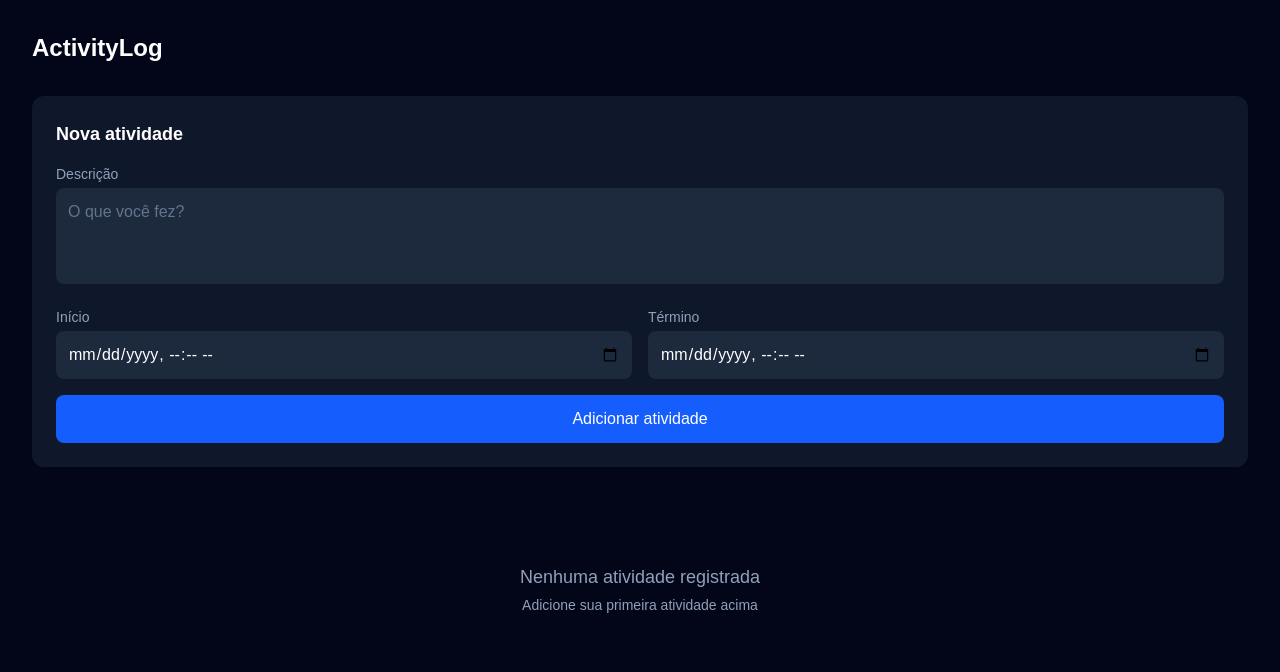
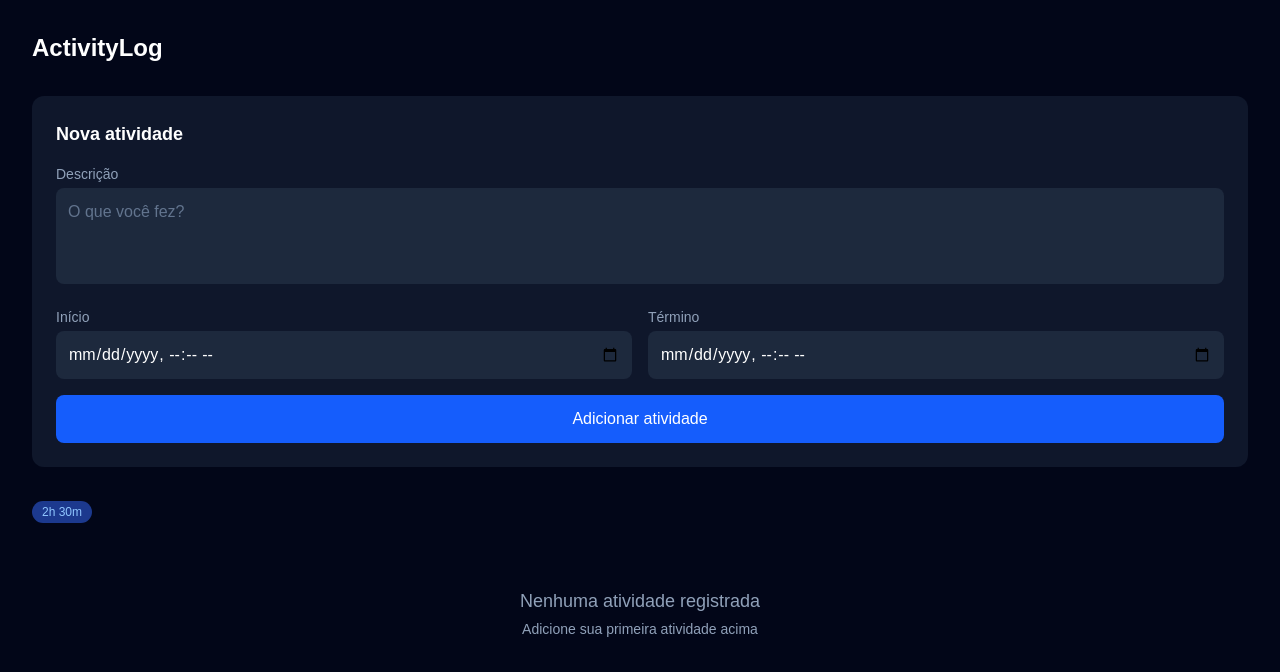
Before and after one commit to sdrashen/activity-log2, a Next.js app: page / in a window 1280 px wide. Shown: the top 672 px of the page. Built offline with nearby package versions, Linux system fonts and the light colour scheme.

Commit message:
feat: add DurationBadge component

```diff
--- a/app/page.tsx
+++ b/app/page.tsx
@@ -1,10 +1,12 @@
 import EmptyState from "@/components/EmptyState";
 import ActiviyForm from "@/components/ActivityForm";
+import DurationBadge from "@/components/DurationBadge";
 export default function Home() {
   return (
     <main className="min-h-screen bg-slate-950 text-white p-8">
       <h1 className="text-2xl font-bold mb-8">ActivityLog</h1>
       <ActiviyForm />
+      <DurationBadge duration="2h 30m" />
       <EmptyState />
     </main>
   );
--- /dev/null
+++ b/components/DurationBadge.tsx
@@ -0,0 +1,11 @@
+type DurationBadgeProps = {
+  duration: string;
+};
+
+export default function DurationBadge({ duration }: DurationBadgeProps) {
+  return (
+    <span className="bg-blue-900 text-blue-300 text-xs font-medium px-2.5 py-1 rounded-full">
+      {duration}
+    </span>
+  );
+}
```
